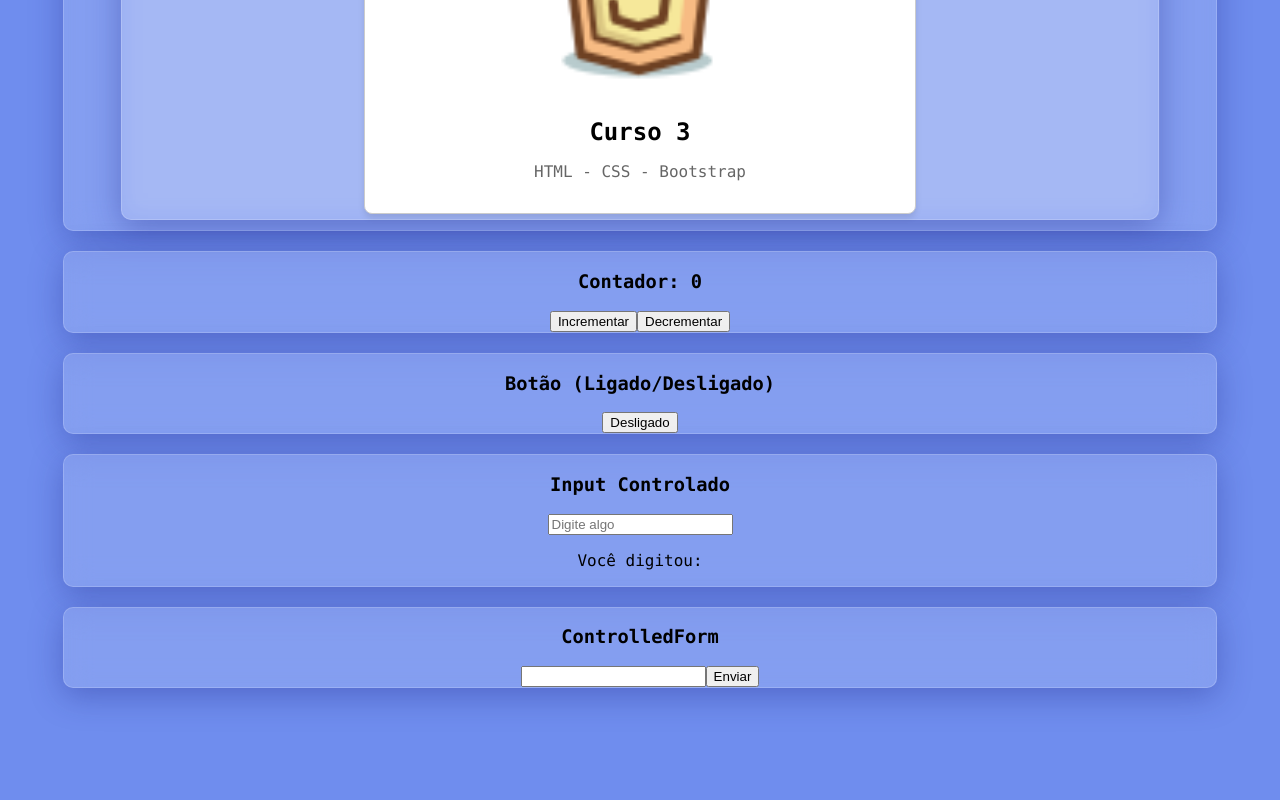
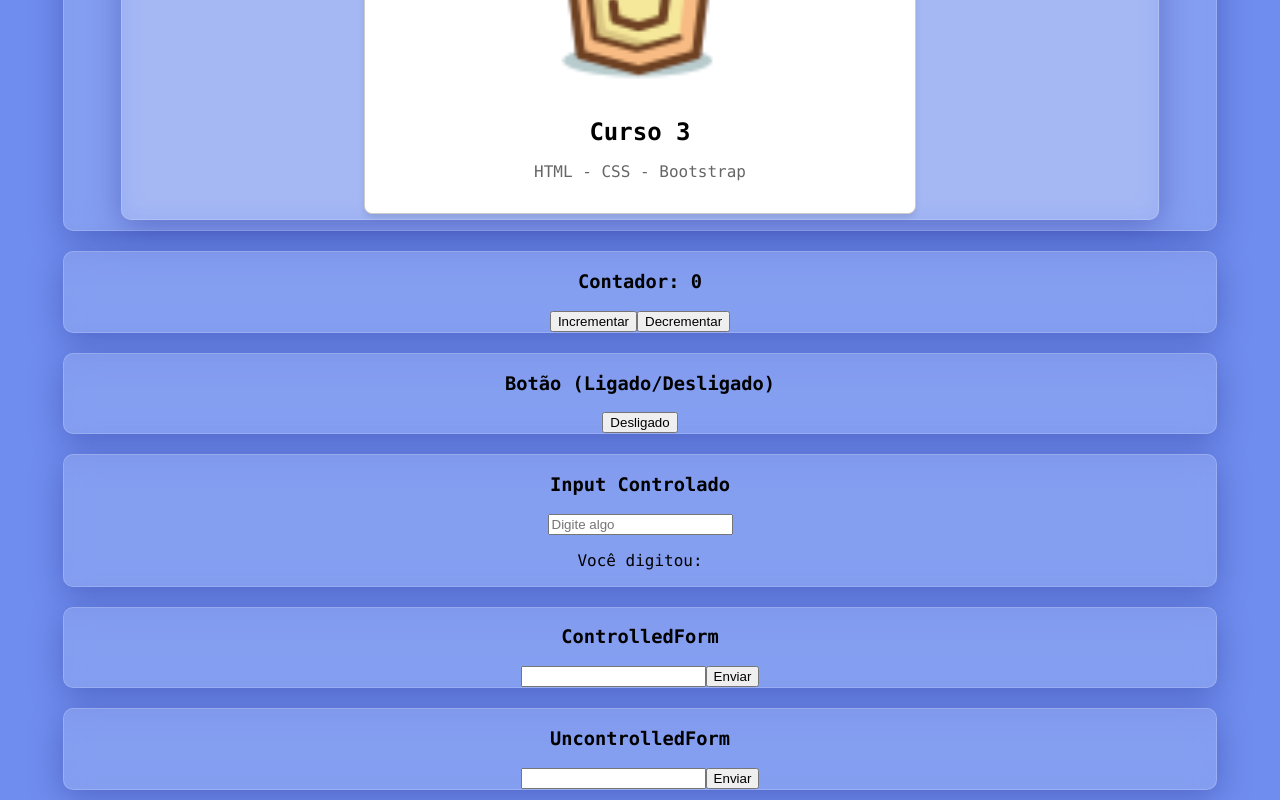
Before and after one commit to devbdallagnol/Projetos_React_Iniciantes, a React (Create React App) app: page / in a window 1280 px wide. Shown: the part 3030-3830 px from the top of the page. Before the commit the page ends 3728 px from the top, so only its background shows below. Built offline with nearby package versions, Linux system fonts and the light colour scheme.

Commit message:
updated - added UncontrolledForm.js

```diff
--- a/src/App.js
+++ b/src/App.js
@@ -22,6 +22,7 @@ import Contador from "./components/estados/Contador";
 import ToggleButton2 from "./components/estados/ToggleButton2";
 import InputControlado from "./components/estados/InputControlado";
 import ControlledForm from "./components/estados/ControlledForm";
+import UncontrolledForm from "./components/estados/UncontrolledForm";
 
 function App() {
   return (
@@ -91,6 +92,9 @@ function App() {
         <div className="div-card">
           <ControlledForm />
         </div>
+        <div className="div-card">
+          <UncontrolledForm />
+        </div>
       </div>
     </div>
   );
--- /dev/null
+++ b/src/components/estados/UncontrolledForm.js
@@ -0,0 +1,29 @@
+import React from "react";
+
+function UncontrolledForm() {
+  // Funcao chamada quando o formulario e enviado
+  const handleSubmit = (event) => {
+    // Evita comportamento padrao de recarregar a pagina ao enviar o formulario
+    event.preventDefault();
+
+    // Obtem o valor do campo de entrada diretamente do evento e do DOM
+    const inputValue = event.target.input.value;
+
+    // Exibe no console o valor do campo de entrada
+    console.log("UF - Valor do campo de entrada", inputValue);
+  };
+
+  return (
+    <div>
+      <h3>UncontrolledForm</h3>
+      <form onSubmit={handleSubmit}>
+        {/* Campo de entrada de texto sem estado do React */}
+        <input type="text" name="input" />
+        {/* Botão de envio do formulário */}
+        <button type="submit">Enviar</button>
+      </form>
+    </div>
+  );
+}
+
+export default UncontrolledForm;
```
